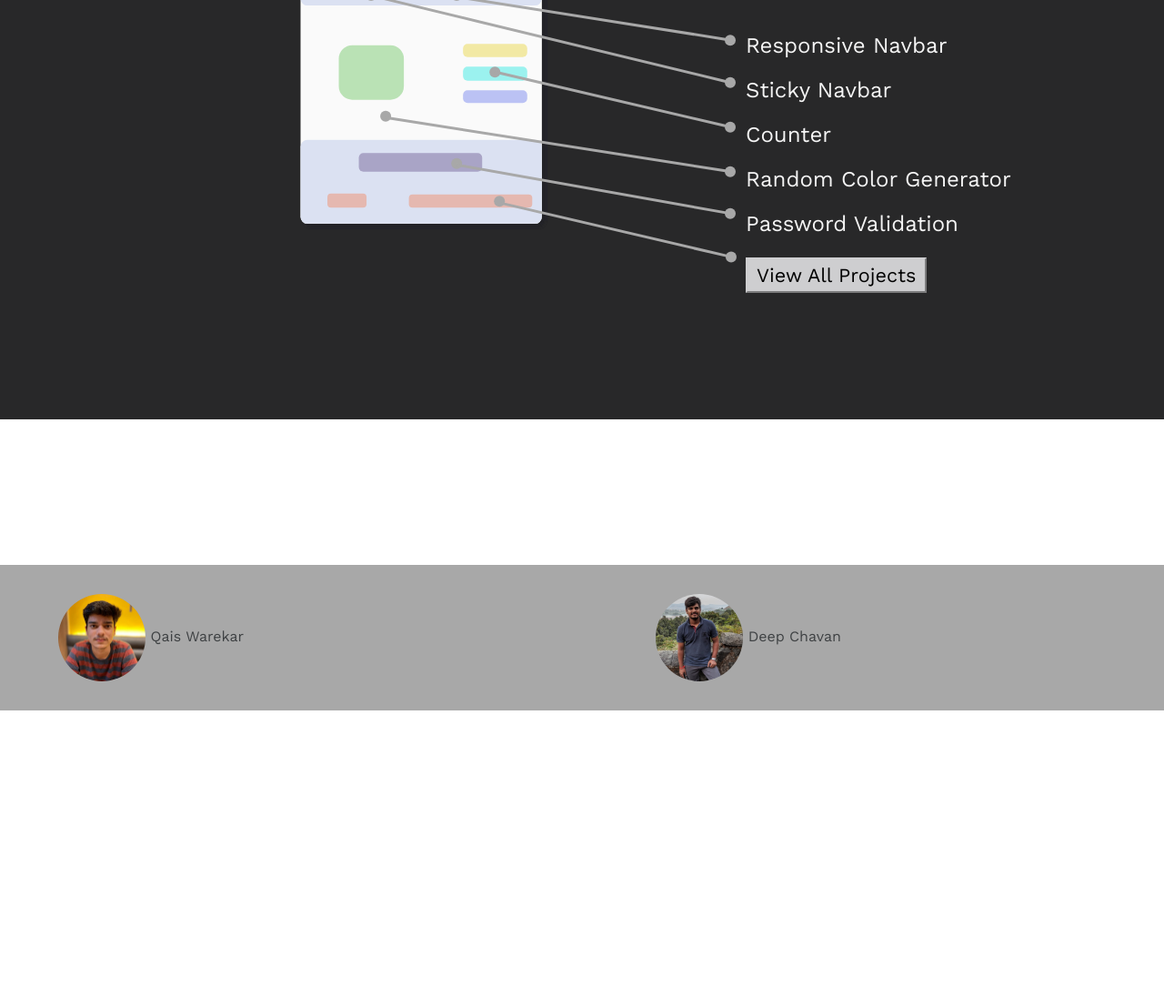
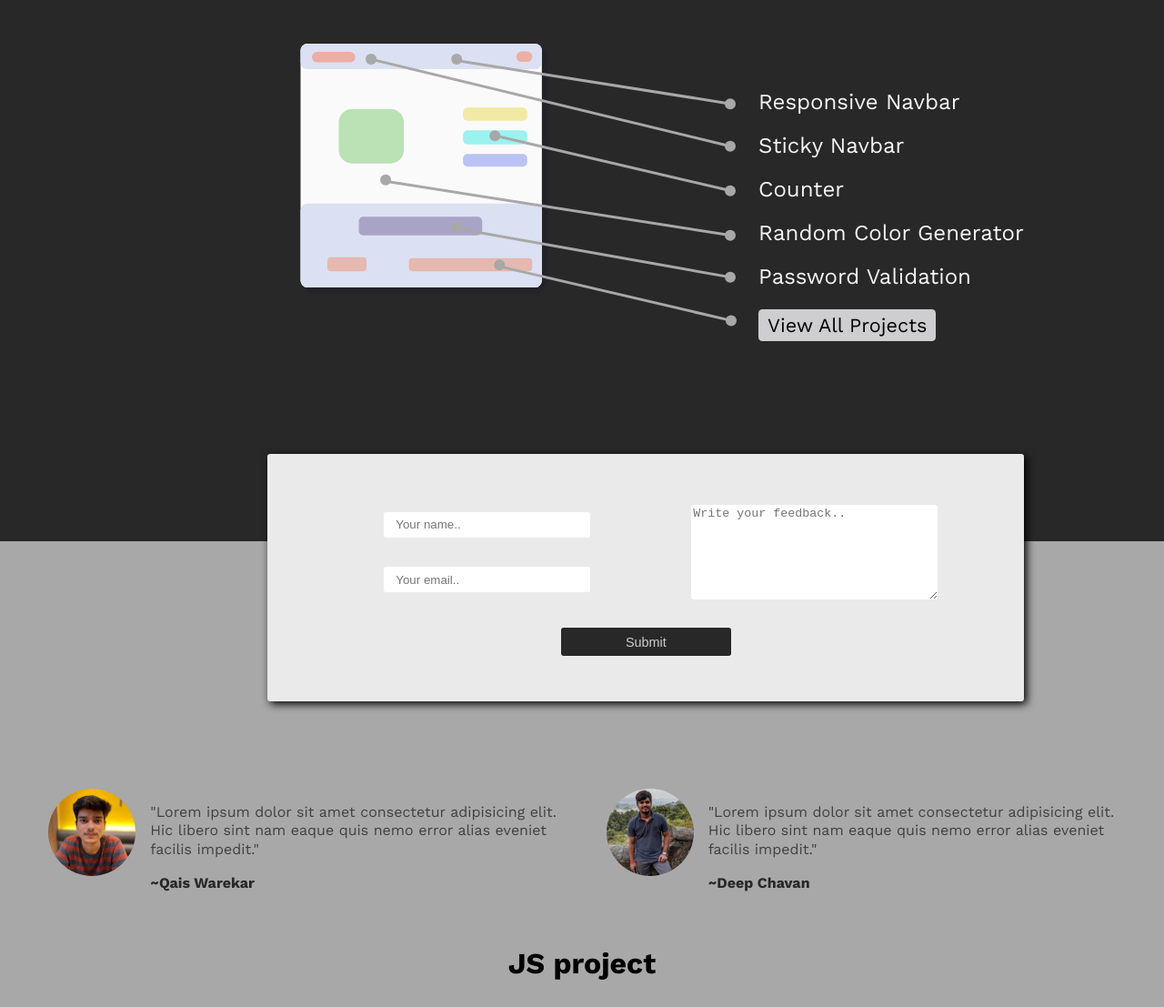
Before and after one commit to wqais/Javascript-Projects, a plain HTML site: page Index/HTML/index.html in a window 1280 px wide. Shown: the part 739-1846 px from the top of the page at 91% size. Before the commit the page ends 1600 px from the top, so only its background shows below. Drawn offline with nearby package versions, Linux system fonts and the light colour scheme.

Commit message:
partly updated home page

```diff
--- a/Index/CSS/index.css
+++ b/Index/CSS/index.css
@@ -124,45 +124,52 @@ table {
 body {
   font-family: "Work Sans", sans-serif;
 }
+
+/* NAVBAR */
 #navbar {
-  background-color: rgb(184, 183, 183);
+  /* background-color: #ceced0; */
+  box-shadow: 0 5px 5px #888888;
+  display: flex;
+  justify-content: space-between;
 }
-a{
+a {
   text-decoration: none;
   color: initial;
 }
-#nav-heading{
+#nav-heading {
   font-size: 1.4em;
-  font-weight: 600;
+  font-weight: 700;
   letter-spacing: 1px;
-  padding: 10em 0 0 15px;
+  padding: 1em 0 1em 2em;
 }
-#nav-list{
+#nav-list {
   display: flex;
   flex-direction: row;
   justify-content: right;
   flex-wrap: wrap;
-  padding: 10px;
+  padding: 0.5em 4em 1em 1em;
   cursor: pointer;
 }
-.nav-content{
+.nav-content {
   padding: 0.7em 1em 0 1em;
   font-size: 1.5em;
-  font-weight: 500;
+  font-weight: 400;
   transition: 0.2s;
 }
-.nav-content:hover{
+.nav-content:hover {
   text-decoration: underline;
 }
-.nav-github{
+.nav-github {
   padding: 0.5em 1em 0 1em;
   transition: 0.4s;
 }
-.nav-github:hover{
+.nav-github:hover {
   transform: scale(1.2);
 }
+
+/* HEADER */
 header {
-  margin: 11.25em 0;
+  margin: 14em 0;
 }
 .heading {
   text-align: center;
@@ -175,11 +182,13 @@ header {
   font-size: 1.5em;
   color: rgb(75, 75, 75);
 }
+
+/* PROJECT_SECTION */
 .projects-container {
   background-color: #282829;
   color: #ceced0;
-  margin: 3em 0 5em 0;
-  padding: 10px 20px 8em 20px;
+  margin: 3em 0 8em 0;
+  padding: 10px 20px 12em 20px;
 }
 .projects-header {
   font-weight: 500;
@@ -192,7 +201,7 @@ header {
   display: flex;
 }
 .projects-content ul {
-  margin-top: 5em;
+  margin-top: 4.6em;
 }
 .projects-content ul a {
   text-decoration: none;
@@ -201,67 +210,108 @@ header {
 }
 .projects-content ul li {
   font-size: 1.5em;
-  margin: 25px 0 0 10px;
+  margin: 1em 0 0 1em;
 }
 #projects-container-image {
   height: 25em;
   width: 30em;
   margin-left: 25%;
 }
-#view-projects-btn{
+#view-projects-btn {
   background-color: #ceced0;
   border-color: #ceced0;
+  border-radius: 0.2em;
+  border-style: none;
   padding: 5px 10px;
   font-size: 0.9em;
   font-family: "Work Sans", sans-serif;
   transition: 0.5s;
   cursor: pointer;
 }
-#view-projects-btn:hover{
+#view-projects-btn:hover {
   transform: scale(1.05);
 }
-/* #feedback-div{
+/* FEEDBACK */
+.feedback-section {
+  background-color: #eaeaea;
+  position: absolute;
+  /* margin: 0 auto; */
+  padding: 1em;
+  border-radius: 0.2em;
+  margin-left: 23%;
+  margin-top: -14em;
+  width: 50em;
+  height: 15em;
+  z-index: 999;
+  box-shadow: 3px 3px 10px #000000;
+}
+.feedback {
+  display: flex;
+  justify-content: space-evenly;
+}
+.your {
+  margin-top: 1em;
+}
+.name {
+  margin: 2em;
+}
+.name input {
+  border-style: none;
+  border-radius: 0.2em;
+  width: 15em;
+  padding: 0.5em 1em;
+}
+.email {
+  margin: 2em;
+}
+.email input {
+  border-style: none;
+  border-radius: 0.2em;
+  width: 15em;
+  padding: 0.5em 1em;
+}
+.feedback textarea {
+  border-style: none;
+  border-radius: 0.2em;
+  margin-top: 3em;
+  width: 20em;
+}
+.btn {
   text-align: center;
-  border: 1px solid red;
-  z-index: 1;
-  margin: -10em 20% 0 20%;
-  background-color: #eaeaea;
-  padding-bottom: 0%;
 }
- #username-input{
-   margin: 2em 0 1em 2em;
-   height: 3em;
-   width: 35%;
-}
-#user-email-input{
-  margin: 2em;
-  height: 3em;
-  width: 35%;
-}
-#user-feedback-input{
-  height: 10em;
-  margin-left: 60%;
-}
-.form-input{
-  font-family: "Work Sans";
-  display: flex;
-  flex-direction: column;
-  flex-wrap: wrap;
-}
-#submit-form-btn{
-  font-family: "Work Sans";
+input[type="submit"] {
+  width: 13em;
+  padding: 0.5em 1em;
+  margin-top: 0.5em;
   background-color: #282829;
   color: #ceced0;
-} */
-#footer{
-  margin: 10em 0 5em 0;
+  font-size: 0.9em;
+  border-style: none;
+  border-radius: 0.2em;
+  transition: 0.4s;
+}
+input[type="submit"]:hover {
+  transform: scale(1.2);
+}
+
+/* FOOTER */
+#footer {
+  /* margin: 10em 0 5em 0; */
+  display: flex;
+  width: 100%;
+  margin-top: -8em;
+  padding-top: 15em;
+  position: absolute;
+  z-index: 0;
   background-color: #a8a8a8;
   color: #3e4143;
+  padding-bottom: 2em;
+  justify-content: space-evenly;
 }
-.footer-section{
+.footer-section {
   display: inline;
 }
-.creator-photo{
+.creator-photo {
   height: 6em;
   width: 6em;
   padding: 2em 0;
@@ -270,9 +320,29 @@ header {
   display: inline;
   vertical-align: middle;
 }
-.left-info{
-  margin-left: 5%;
+.personal {
+  display: flex;
 }
-.right-info{
-  margin-left: 35%;
+.info {
+  padding: 3em 0 2em 0;
+  width: 28em;
+  margin-left: 1em;
+  line-height: 1.3em;
 }
+.info p {
+  margin-bottom: 1em;
+}
+.creator-info {
+  margin: 3em 0;
+  color: #282829;
+  font-weight: bold;
+}
+
+.project-name h1 {
+  background-color: #a8a8a8;
+  margin: 14em 0 0 0;
+  padding-bottom: 1em;
+  text-align: center;
+  font-weight: bold;
+  font-size: 2em;
+}
--- a/Index/HTML/index.html
+++ b/Index/HTML/index.html
@@ -18,13 +18,13 @@
     <nav id="navbar">
       <span id="nav-heading">JS Projects</span>
       <ul id="nav-list">
+        <li class="nav-list-items nav-content">
+          <a href="/Index/HTML/about.html">about</a>
+        </li>
         <li class="nav-list-items nav-github">
           <a href="https://github.com/wqais/Javascript-Projects" target="_blank"
             ><img src="/Assets/github_logo.svg"
           /></a>
-        </li>
-        <li class="nav-list-items nav-content">
-          <a href="/Index/HTML/about.html">About</a>
         </li>
       </ul>
     </nav>
@@ -60,19 +60,91 @@
     </div>
 
     <!--FEEDBACK SECTION-->
+    <div class="feedback-section">
+      <form action="action">
+        <div class="feedback">
+          <div class="your">
+            <!-- <label for="fname">Name</label> -->
+            <div class="name">
+              <input
+                type="text"
+                id="name"
+                name="name"
+                placeholder="Your name.."
+              />
+            </div>
+
+            <!-- <label for="email">email</label> -->
+            <div class="email">
+              <input
+                type="text"
+                id="email"
+                name="email"
+                placeholder="Your email.."
+              />
+            </div>
+          </div>
+
+          <!-- <label for="subject">feedback</label> -->
+          <textarea
+            id="subject"
+            name="subject"
+            placeholder="Write your feedback.."
+            style="height: 100px"
+          ></textarea>
+        </div>
+        <div class="btn">
+          <input type="submit" value="Submit" />
+        </div>
+      </form>
+    </div>
 
     <!--FOOTER-->
     <footer id="footer">
       <section class="left-info footer-section">
-        <img src="/Assets/Qais.jpg" alt="Qais' photo" class="creator-photo" />
-        <span class="creator-info">Qais Warekar</span>
+        <div class="personal">
+          <div class="img">
+            <img
+              src="/Assets/Qais.jpg"
+              alt="Qais' photo"
+              class="creator-photo"
+            />
+          </div>
+          <div class="info">
+            <p>
+              "Lorem ipsum dolor sit amet consectetur adipisicing elit. Hic
+              libero sint nam eaque quis nemo error alias eveniet facilis
+              impedit."
+            </p>
+            <span class="creator-info">~Qais Warekar</span>
+          </div>
+        </div>
         <!-- links -->
       </section>
+
       <section class="right-info footer-section">
-        <img src="/Assets/Deep.jpg" alt="Deep's photo" class="creator-photo" />
-        <span class="creator-info">Deep Chavan</span>
+        <div class="personal">
+          <div class="img">
+            <img
+              src="/Assets/Deep.jpg"
+              alt="Deep' photo"
+              class="creator-photo"
+            />
+          </div>
+          <div class="info">
+            <p>
+              "Lorem ipsum dolor sit amet consectetur adipisicing elit. Hic
+              libero sint nam eaque quis nemo error alias eveniet facilis
+              impedit."
+            </p>
+            <span class="creator-info">~Deep Chavan</span>
+          </div>
+        </div>
         <!-- links -->
       </section>
     </footer>
+    <section class="project-name">
+      <h1>JS project</h1>
+    </section>
   </body>
 </html>
```
